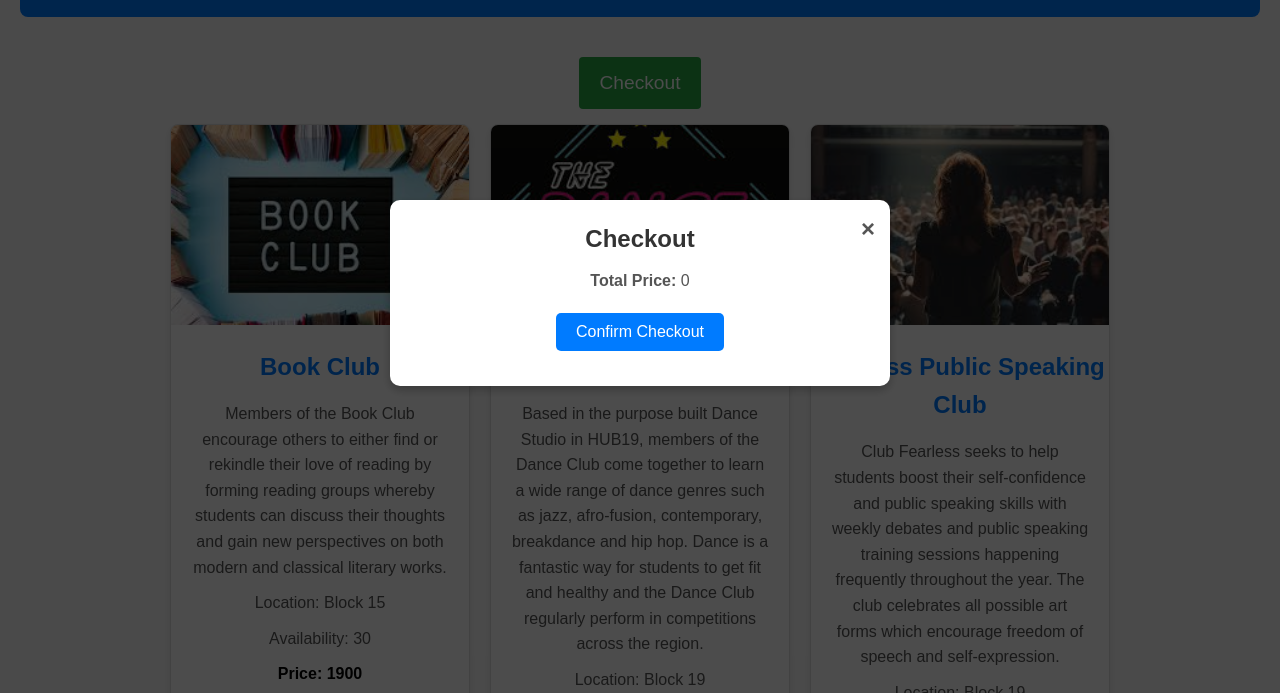
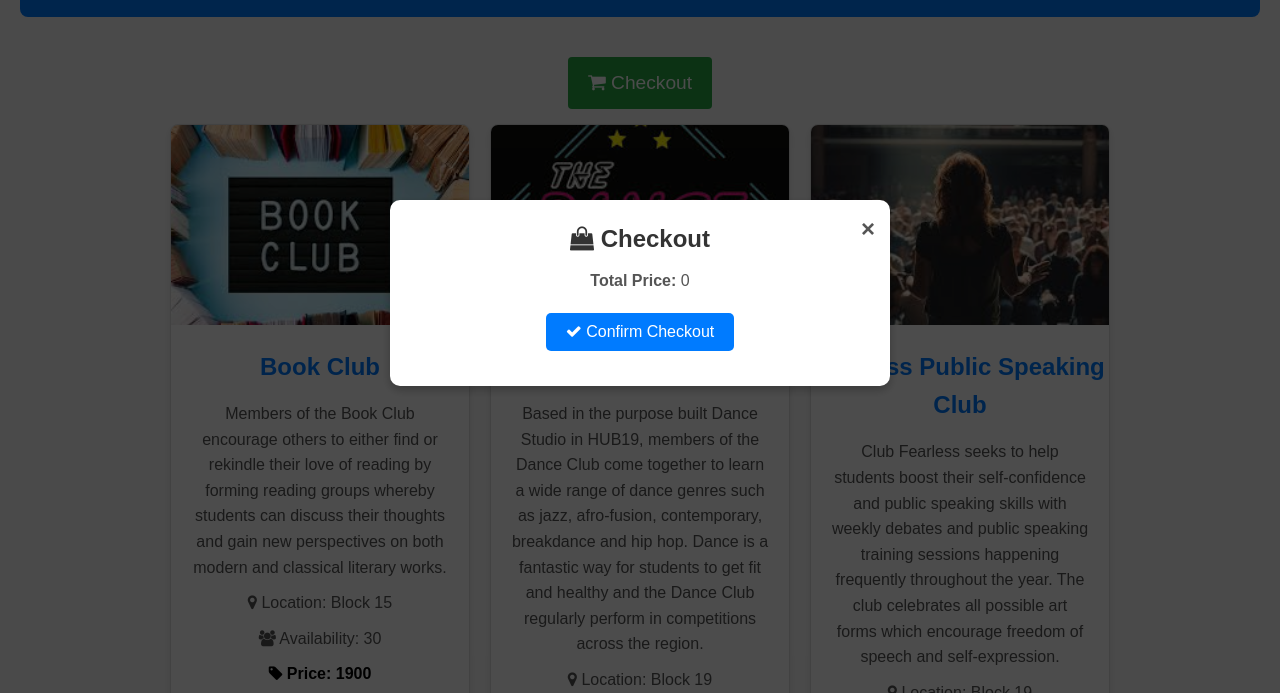
Before and after one commit to rozyyevsanjar/Clubs_Coursework, a website: page index.html in a window 1280 px wide. Both pictures are taken after a click on the button "Checkout". Shown: the part 107-800 px from the top of the page. Drawn offline with nearby package versions, Linux system fonts and the light colour scheme.

Commit message:
Added fontawesome icons

```diff
--- a/index.html
+++ b/index.html
@@ -14,7 +14,10 @@
             <h1 v-text="sitename"></h1>
         </header>
         <div class="checkout">
-              <button v-on:click="openCheckoutModal">Checkout</button>
+          <!-- Added Cart Icon -->
+          <button v-on:click="openCheckoutModal">
+            <i class="fa fa-shopping-cart"></i> Checkout
+          </button>
         </div>
         <main>
             <div v-for="club in clubs" :key="club.id" class="club">
@@ -23,10 +26,18 @@
                 </figure>
                 <h2 v-text="club.title"></h2>
                 <p v-text="club.description"></p>
-                    <p>Location: {{ club.location }}</p>
-                    <p>Availability: {{ club.availability }}</p>
-                    <p>Price: {{ club.price }}</p>
-                    <button v-on:click="addToCart(club)">Add to Cart</button>
+                <p>
+                  <i class="fa fa-map-marker"></i> Location: {{ club.location }}
+                </p>
+                <p>
+                  <i class="fa fa-users"></i> Availability: {{ club.availability }}
+                </p>
+                <p>
+                  <i class="fa fa-tag"></i> Price: {{ club.price }}
+                </p>
+                <button v-on:click="addToCart(club)">
+                  <i class="fa fa-cart-plus"></i> Add to Cart
+                </button>
             </div>
         </main>
 
@@ -34,9 +45,11 @@
         <div v-if="showAddToCartModal" class="modal">
           <div class="modal-content">
               <span class="close" v-on:click="showAddToCartModal = false">&times;</span>
-                  <h3>Item Added to Cart</h3>
+              <h3><i class="fa fa-check-circle"></i> Item Added to Cart</h3>
               <p>{{ addedClubMessage }}</p>
-                  <button v-on:click="showAddToCartModal = false" class="btn">Close</button>
+              <button v-on:click="showAddToCartModal = false" class="btn">
+                <i class="fa fa-close"></i> Close
+              </button>
           </div>
         </div>
 
@@ -44,14 +57,16 @@
         <div v-if="showCheckoutModal" class="modal">
           <div class="modal-content">
               <span class="close" v-on:click="closeCheckoutModal">&times;</span>
-                  <h3>Checkout</h3>
+              <h3><i class="fa fa-shopping-bag"></i> Checkout</h3>
               <ul>
                   <li v-for="item in cartDetails" :key="item.id">
                       {{ item.title }} - {{ item.price }}
                   </li>
               </ul>
               <p><strong>Total Price:</strong> {{ totalPrice }}</p>
-                  <button v-on:click="checkout" class="btn btn-primary">Confirm Checkout</button>
+              <button v-on:click="checkout" class="btn btn-primary">
+                <i class="fa fa-check"></i> Confirm Checkout
+              </button>
           </div>
         </div>
     </div>
```
Lines whose indentation alone changed are shown as unchanged.
